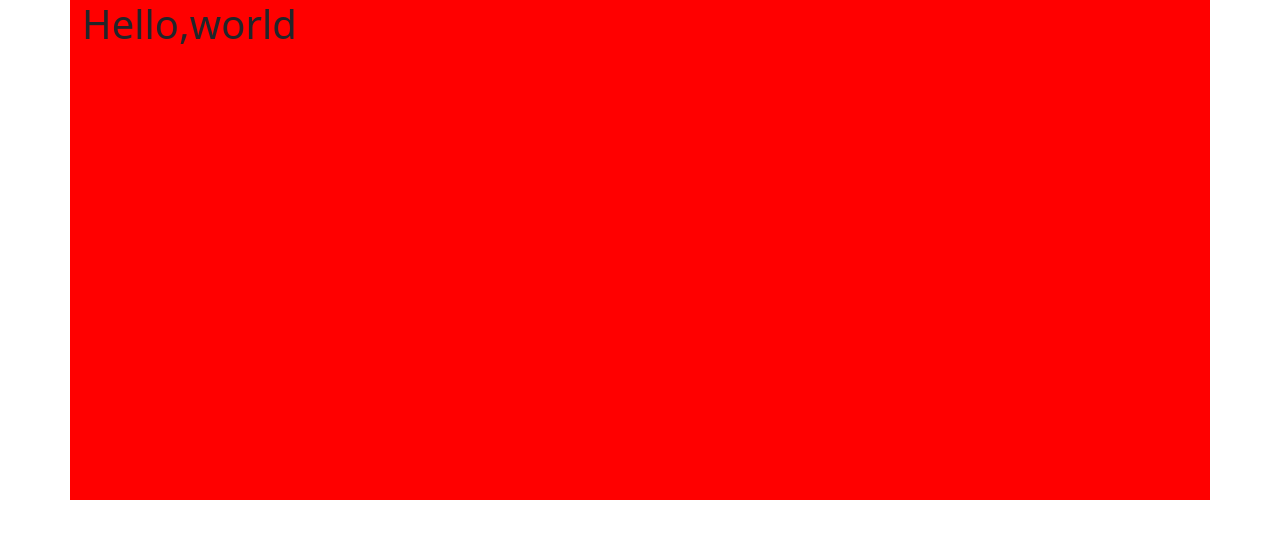
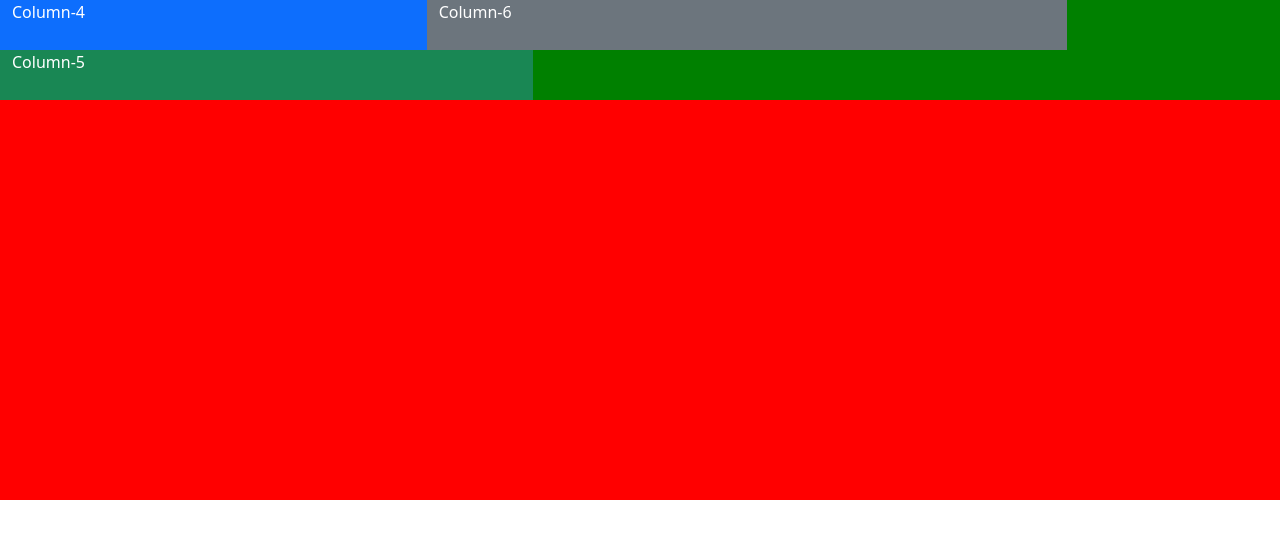
Before and after one commit to ybairwa91/bootsatrp, a plain HTML site: page index.html in a window 1280 px wide. Drawn offline with nearby package versions, Linux system fonts and the light colour scheme.

Commit message:
bootstrap inthe house

```diff
--- a/index.html
+++ b/index.html
@@ -13,9 +13,38 @@
     <link rel="stylesheet" href="style.css" />
   </head>
   <body>
-    <div class="container-xl" id="red">
-      <h1>Hello,world</h1>
+    <div class="container-fluid" id="red">
+      <div class="row" id="green">
+        <div class="col-lg-4 bg-primary text-white">Column-4</div>
+        <div class="col-lg-6 bg-secondary text-white">Column-6</div>
+        <div class="col-lg-5 bg-success text-white">Column-5</div>
+      </div>
     </div>
+
+    <!-- <div class="bg-danger text-white">
+      <h1>hello</h1>
+    </div> -->
+
+    <!-- Breakpoint	   Class infix 	Dimensions
+         Extra small	  None	      <576px        col=*
+         Small	        sm	        ≥576px        col-sm-*
+         Medium	        md	        ≥768px        col-md-*
+         Large	        lg	        ≥992px        col-lg-*
+         Extra large	  xl	        ≥1200px       col-xl-*
+         Extra extra    xxl	        ≥1400px        col-xxl-*
+         large
+
+    -->
+
+    <!-- bootstrap flow
+
+          1. container>row>column>row>column(text and images)
+          2.content always in column not in row or directly in container
+          3. row parent can be container or column as well
+          4.column parent must always be a row
+
+
+    -->
 
     <script
       src="https://cdn.jsdelivr.net/npm/bootstrap@5.3.1/dist/js/bootstrap.bundle.min.js"
--- a/style.css
+++ b/style.css
@@ -3,3 +3,12 @@
     height: 500px;
     /* max-width: 996px; */
 }
+
+#green {
+    background-color: green;
+    height: 100px;
+}
+
+#blue {
+    background-color: blue;
+}
```
